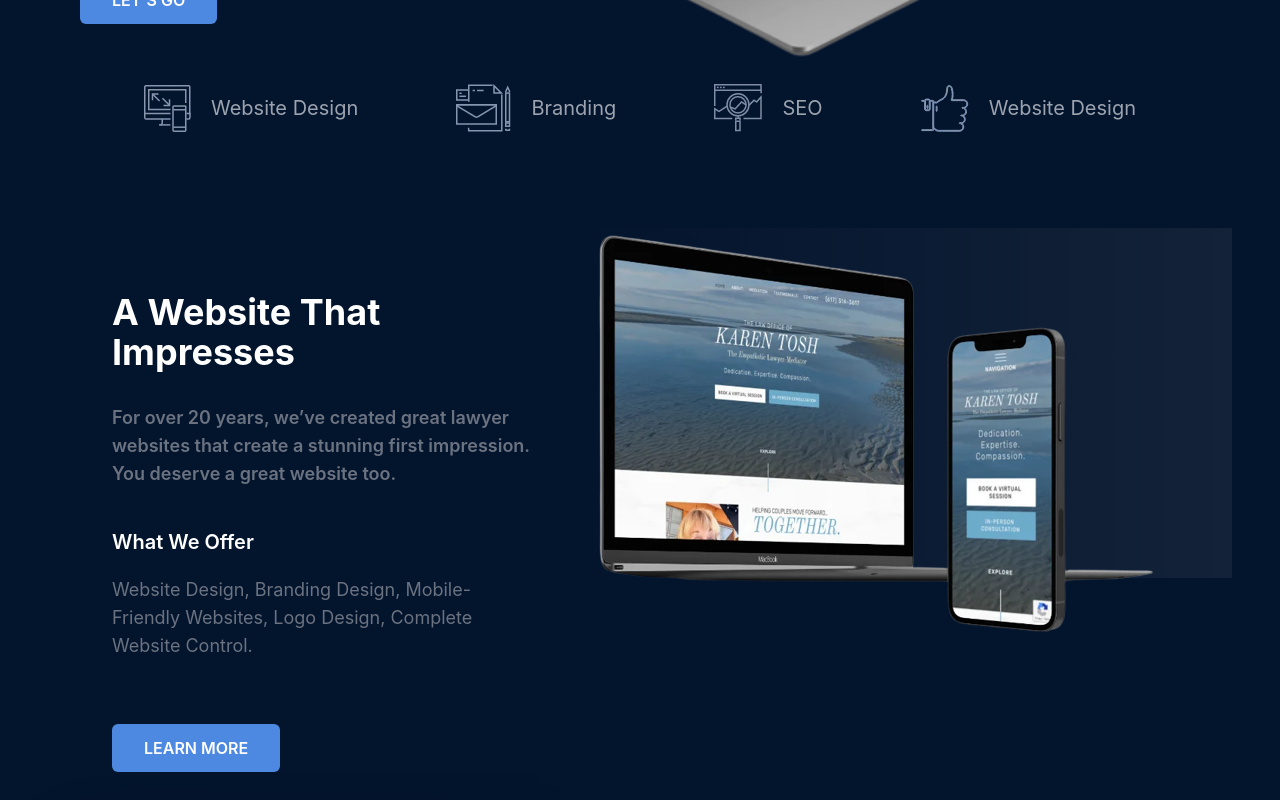
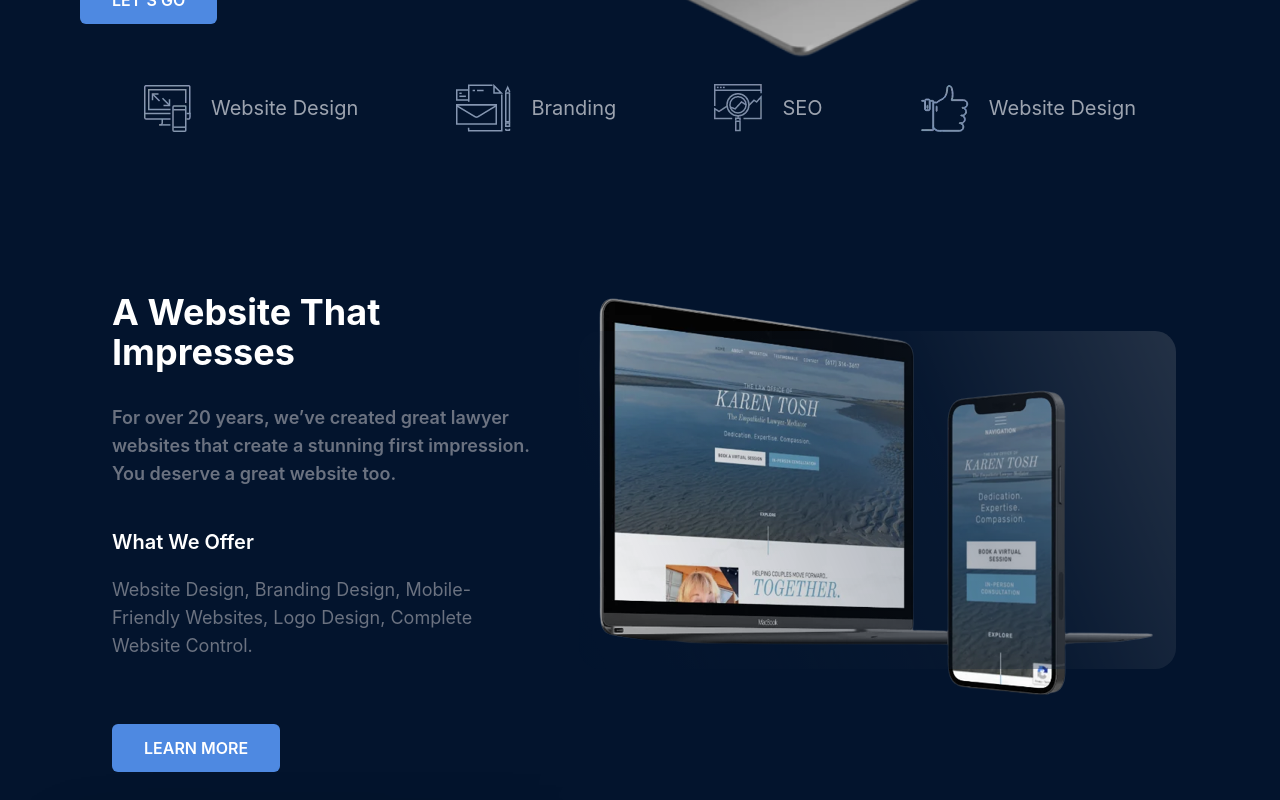
Before and after one commit to nayemk1999/legalexbox, a Next.js app: page / in a window 1280 px wide. Shown: the part 660-1460 px from the top of the page. Built offline with nearby package versions, Linux system fonts and the light colour scheme.

Commit message:
fixed issue

```diff
--- a/src/component/Navbar/Navbar.js
+++ b/src/component/Navbar/Navbar.js
@@ -1,3 +1,4 @@
+import Link from 'next/link';
 import React from 'react';
 
 const Navbar = () => {
@@ -7,14 +8,16 @@ const Navbar = () => {
                 <h1 className='text-white text-4xl'>legalexbox</h1>
             </div>
             <div>
-                <ul className='flex text-white gap-12 text-lg font-semibold '>
-                    <li>Service</li>
-                    <li>Service</li>
-                    <li>Service</li>
-                </ul>
+                <div className='flex text-white gap-12 text-lg font-semibold '>
+                    <Link href={"/about"}>Service</Link>
+                    <Link href={"/about"}>Service</Link>
+                    <Link href={"/about"}>Service</Link>
+                </div>
             </div>
             <div className='flex text-white items-center gap-10'>
+                <Link href={"/login"}>
                 <h3 className='text-lg font-medium'>Client Login</h3>
+                </Link>
                 <h3 className='text-lg font-medium bg-[#375E93] px-8 py-3 rounded-md'>Let's Get Started</h3>
             </div>
         </div>
--- a/src/component/SecondSection/SecondSection.js
+++ b/src/component/SecondSection/SecondSection.js
@@ -1,28 +1,31 @@
-import React from 'react';
+import React from "react";
 
 const SecondSection = () => {
   return (
-        <div className='pt-24 pl-28 flex'>
-            <div className='w-2/5'>
-                <h1 className='text-4xl text-white font-bold w-9/12 pt-16'>A Website That Impresses</h1>
-                <p className='pt-8 text-gray-500 text-lg w-11/12 font-semibold'>For over 20 years, we’ve created great lawyer websites that create a stunning first impression. You deserve a great website too.</p>
-                <h3 className='text-xl font-semibold text-white pt-10'>What We Offer</h3>
-                <p className='pt-5 w-10/12 text-lg text-gray-500'>Website Design, Branding Design, Mobile-Friendly Websites, Logo Design, Complete Website Control.</p>
-                <button className='bg-[#4E89E1] mt-16 rounded-md px-8 py-3 text-white font-semibold'>
+    <div className="pt-24 pl-28 flex items-center flex-col md:flex-row">
+      <div className="w-2/5">
+        <h1 className="text-4xl text-white font-bold w-9/12 pt-16">
+          A Website That Impresses
+        </h1>
+        <p className="pt-8 text-gray-500 text-lg w-11/12 font-semibold">
+          For over 20 years, we’ve created great lawyer websites that create a
+          stunning first impression. You deserve a great website too.
+        </p>
+        <h3 className="text-xl font-semibold text-white pt-10">
+          What We Offer
+        </h3>
+        <p className="pt-5 w-10/12 text-lg text-gray-500">
+          Website Design, Branding Design, Mobile-Friendly Websites, Logo
+          Design, Complete Website Control.
+        </p>
+        <button className="bg-[#4E89E1] mt-16 rounded-md px-8 py-3 text-white font-semibold">
           LEARN MORE
         </button>
       </div>
       <div>
-                <div>
-                    <div className='w-[653px] h-[350px] bg-gradient-to-r from-[#03142D] to-[#132238] z-10'>
-                        <img src="/img-content-karentosh.png" className='z-20 absolute'  alt="" />
+        <div className="secondSection">
+           <img src="/img-content-karentosh.png"/>
         </div>
-                    <div>
-                    </div>
-                </div>
-                {/* <div className=' rounded-3xl w-[653px] h-[380px]'>
-                    <img src="/img-content-karentosh.png" className='w-[653px] h-[457px] bg-gradient-to-r from-[#03142D] to-[#132238]' alt="" />
-                </div> */}
       </div>
     </div>
   );
--- /dev/null
+++ b/src/pages/404.js
@@ -0,0 +1,11 @@
+import React from "react";
+
+const Error = () => {
+  return (
+    <div className="w-[100vh] bg-red-500">
+      <p className="text-white">Error Page.........</p>
+    </div>
+  );
+};
+
+export default Error;
--- /dev/null
+++ b/src/pages/about.js
@@ -0,0 +1,11 @@
+import React from 'react';
+
+const about = () => {
+    return (
+        <div>
+            <p className='bg-red-600'>test....................</p>
+        </div>
+    );
+};
+
+export default about;
--- a/styles/globals.css
+++ b/styles/globals.css
@@ -27,3 +27,20 @@ a {
     background: black;
   }
 }
+
+.secondSection {
+  position: relative;
+}
+.secondSection::before {
+  content: "";
+  border-radius: 21px;
+  background: transparent
+    linear-gradient(67deg, rgba(18, 29, 48, 0) 0%, #0f1f36 62%, #606874 100%) 0%
+    0% no-repeat padding-box;
+  opacity: 0.35;
+  top: 40px;
+  bottom: 40px;
+  width: 100%;
+  left: 0;
+  position: absolute;
+}
```
Lines whose indentation alone changed are shown as unchanged.
